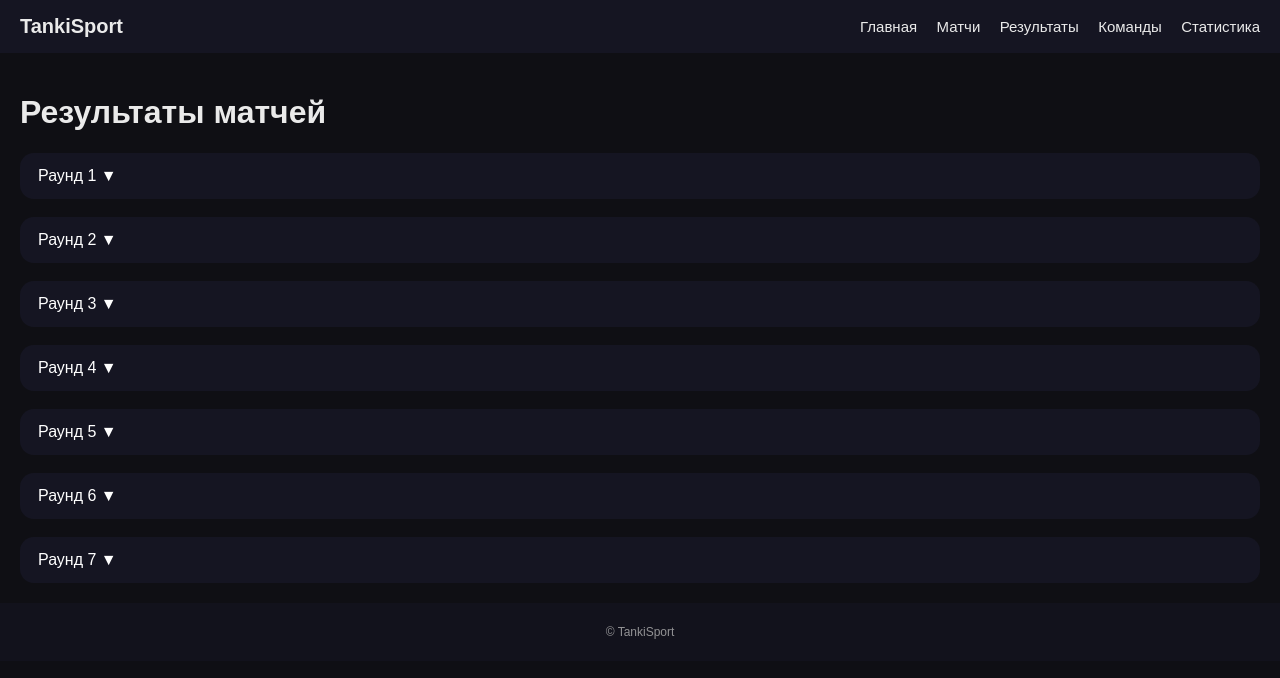
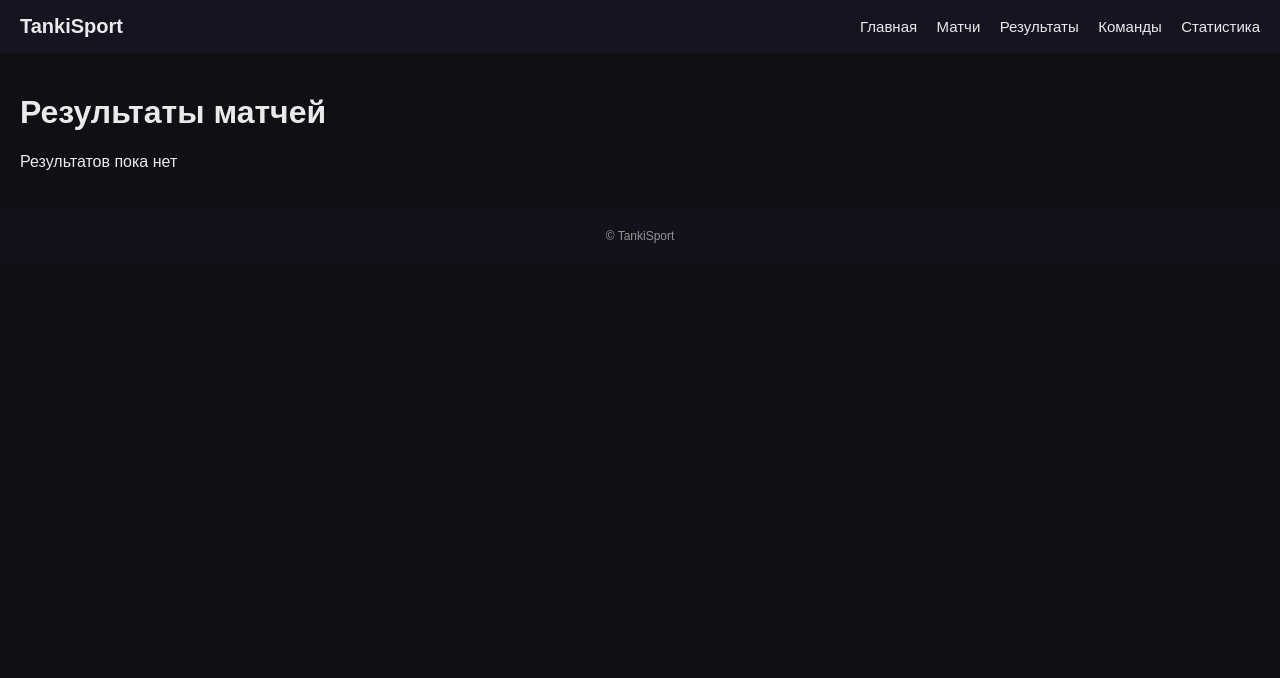
Before and after one commit to Maestr0-ai/tankisport-project, a Flask app: page /results in a window 1280 px wide. Shown: the top 678 px of the page. Run offline with Flask 3, Linux system fonts and the light colour scheme.

Commit message:
Update results.html

```diff
--- a/web/templates/results.html
+++ b/web/templates/results.html
@@ -1,59 +1,51 @@
 {% extends "base.html" %}
+
 {% block content %}
-
 <h1>Результаты матчей</h1>
 
-<div class="results">
-
-{% for round, matches in results_by_round.items() %}
+{% if results %}
+  {% for round_num, matches in results.items() %}
     <div class="round-block">
-
-    <button class="round-toggle" onclick="toggleRound('round{{ round }}')">
-      Раунд {{ round }}
-      <span class="arrow">▼</span>
+      <button class="round-toggle" onclick="toggleRound('round-{{ round_num }}')">
+        Раунд {{ round_num }} ▼
       </button>
 
-    <div id="round{{ round }}" class="round-content">
-      {% if matches and matches|length > 0 %}
-
+      <div id="round-{{ round_num }}" class="round-content">
+        {% if matches %}
           {% for m in matches %}
             <div class="result-card">
-
-          <!-- Команда 1 -->
-          <span class="team {% if m.score1 > m.score2 %}winner{% else %}loser{% endif %}">
+              <!-- Левая команда -->
+              <div class="team left {% if m.score1 > m.score2 %}winner{% else %}loser{% endif %}">
                 {{ m.team1 }}
-          </span>
+              </div>
 
               <!-- Счёт -->
-          <span class="score">
+              <div class="score">
                 {{ m.score1 }} : {{ m.score2 }}
-          </span>
+              </div>
 
-          <!-- Команда 2 -->
-          <span class="team {% if m.score2 > m.score1 %}winner{% else %}loser{% endif %}">
+              <!-- Правая команда -->
+              <div class="team right {% if m.score2 > m.score1 %}winner{% else %}loser{% endif %}">
                 {{ m.team2 }}
-          </span>
-
+              </div>
             </div>
           {% endfor %}
-
         {% else %}
           <div class="no-results">
             Результатов этого раунда ещё нет
           </div>
         {% endif %}
       </div>
-
     </div>
   {% endfor %}
-
-</div>
+{% else %}
+  <p>Результатов пока нет</p>
+{% endif %}
 
 <script>
 function toggleRound(id) {
   const el = document.getElementById(id);
-  el.style.display = el.style.display === "block" ? "none" : "block";
+  el.classList.toggle("open");
 }
 </script>
-
 {% endblock %}
```
Lines whose indentation alone changed are shown as unchanged.
